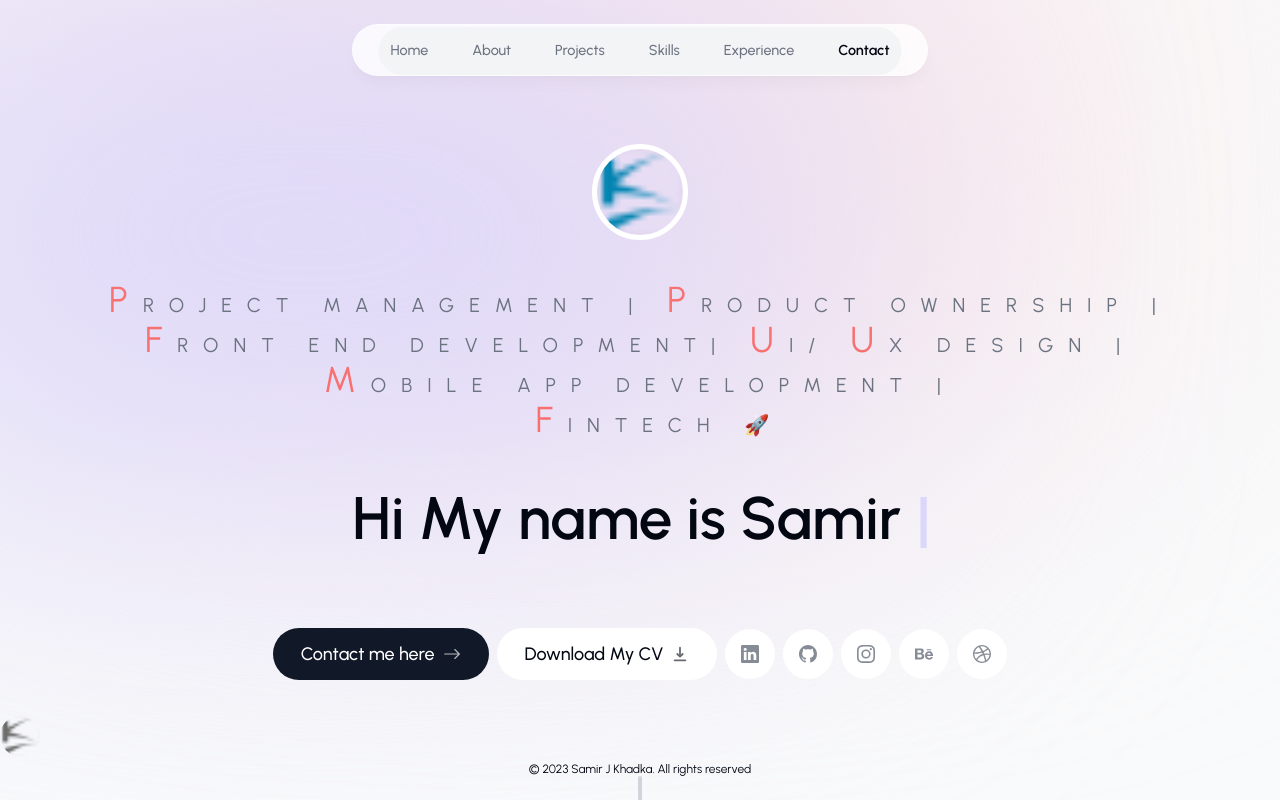
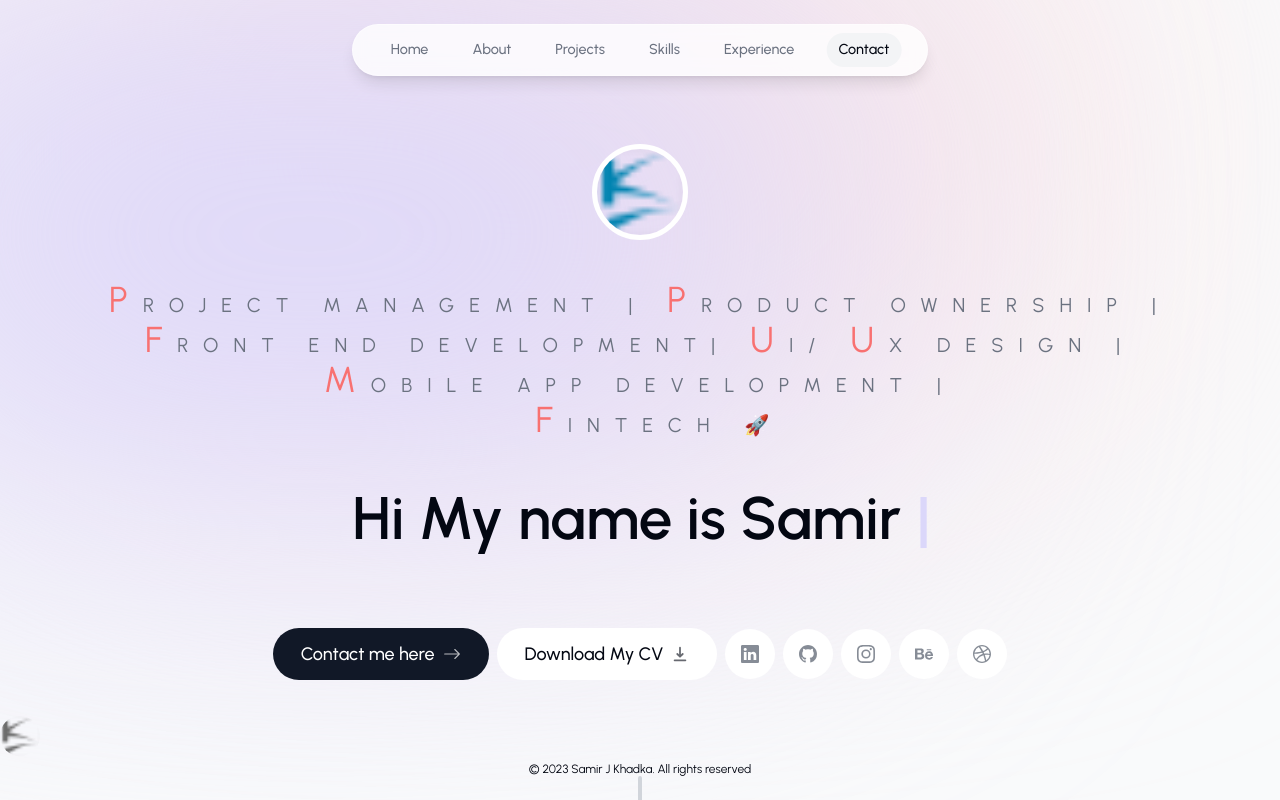
Before and after one commit to samirjkhadka/samirjkhadka, a Next.js app: page / in a window 1280 px wide. Shown: the top 800 px of the page. Built offline with nearby package versions, Linux system fonts and the light colour scheme; no server answers.

Commit message:
minor bugs updatd

```diff
--- a/components/header.tsx
+++ b/components/header.tsx
@@ -1,42 +1,29 @@
 "use client";
-import React, { useContext, useState } from "react";
+
+import React from "react";
+import { motion } from "framer-motion";
 import { links } from "@/lib/data";
-import { motion } from "framer-motion";
 import Link from "next/link";
 import clsx from "clsx";
 import { useActiveSectionContext } from "@/context/active-section-context";
 
 export default function Header() {
-  const { activeSection, setActiveSection } = useActiveSectionContext();
+  const { activeSection, setActiveSection, setTimeOfLastClick } =
+    useActiveSectionContext();
 
   return (
     <header className="z-[999] relative">
       <motion.div
-        className="fixed
-        top-0
-        left-1/2
-        -translate-x-1/2
-        h-[4.5rem]
-        w-full
-        rounded-none
-        border
-        border-white
-        border-opacity-40
-        bg-white
-        bg-opacity-80
-        shadow-lg
-        shadow-black/[0.03]
-        backdrop-blur-[0.5rem]
-        sm:top-6 sm:h-[3.25rem]
-        sm:w-[36rem] sm:rounded-full"
+        className="fixed top-0 left-1/2 h-[4.5rem] w-full rounded-none border border-white border-opacity-40 bg-white bg-opacity-80 shadow-lg backdrop-blur-[0.5rem] sm:top-6 sm:h-[3.25rem] sm:w-[36rem] sm:rounded-full"
         initial={{ y: -100, x: "-50%", opacity: 0 }}
         animate={{ y: 0, x: "-50%", opacity: 1 }}
       ></motion.div>
-      <nav className="flex fixed top-[0.15rem] left-1/2 h-12 -translate-x-1/2 py-2 sm:top-[1.7rem] sm:h-[initital] sm:py-0">
+
+      <nav className="flex fixed top-[0.15rem] left-1/2 h-12 -translate-x-1/2 py-2 sm:top-[1.7rem] sm:h-[initial] sm:py-0">
         <ul className="flex w-[22rem] flex-wrap items-center justify-center gap-y-1 text-[0.9rem] font-medium text-gray-500 sm:w-[initial] sm:flex-nowrap sm:gap-5">
-          {links.map((link: any) => (
+          {links.map((link) => (
             <motion.li
-              className="h-3/4 flex items-center"
+              className="h-3/4 flex items-center justify-center relative"
               key={link.hash}
               initial={{ y: -100, opacity: 0 }}
               animate={{ y: 0, opacity: 1 }}
@@ -44,15 +31,22 @@
               <Link
                 className={clsx(
                   "flex w-full items-center justify-center px-3 py-3 hover:text-gray-950 transition",
-                  { "text-gray-950 font-semibold": activeSection === link.name }
+                  {
+                    "text-gray-950 dark:text-gray-200":
+                      activeSection === link.name,
+                  }
                 )}
                 href={link.hash}
-                onClick={() => setActiveSection(link.name)}
+                onClick={() => {
+                  setActiveSection(link.name);
+                  setTimeOfLastClick(Date.now());
+                }}
               >
                 {link.name}
+
                 {link.name === activeSection && (
                   <motion.span
-                    className="bg-gray-100 rounded-full absolute inset-0 -z-10"
+                    className="bg-gray-100 rounded-full absolute inset-0 -z-10 dark:bg-gray-800"
                     layoutId="activeSection"
                     transition={{
                       type: "spring",
--- a/email/contact-form-email.tsx
+++ b/email/contact-form-email.tsx
@@ -1,3 +1,4 @@
+'use client'
 import React from "react";
 import {
   Html,
```
